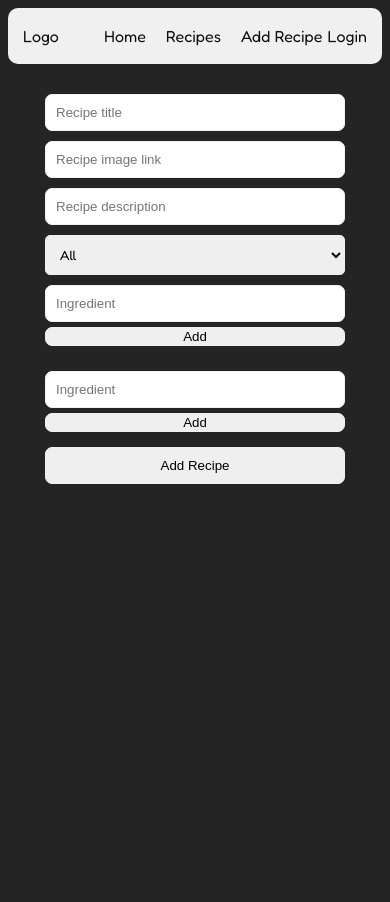
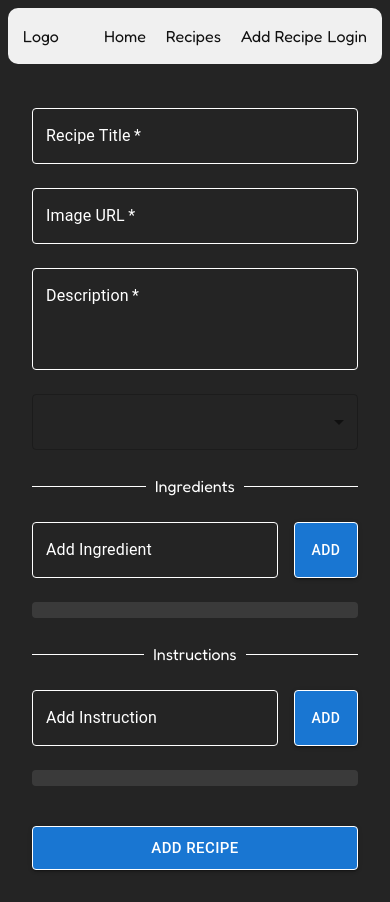
Before and after one commit to Hadi87s/Personal-Book-Recipe, a React (Vite) app: page /add-recipe in a window 390 px wide. Before the commit the page ends 844 px from the top, so only its background shows below. Built offline with nearby package versions, Linux system fonts and the light colour scheme.

Commit message:
making the details page responsive.

```diff
--- a/src/components/RecipeForm/RecipeForm.tsx
+++ b/src/components/RecipeForm/RecipeForm.tsx
@@ -1,8 +1,30 @@
 import { useContext, useRef, useState } from "react";
-import "./recipe-form.css";
 import { RecipesContext } from "../../providers/recipesProvider";
 import { ECategory, IRecipe } from "../../@Types";
 import { nanoid } from "nanoid";
+import {
+  Box,
+  Button,
+  TextField,
+  Select,
+  MenuItem,
+  List,
+  ListItem,
+  Typography,
+  Divider,
+} from "@mui/material";
+
+const whiteStyle = {
+  color: "white",
+  borderColor: "white",
+  "& .MuiOutlinedInput-root": {
+    "& fieldset": { borderColor: "white" },
+    "&:hover fieldset": { borderColor: "white" },
+    "&.Mui-focused fieldset": { borderColor: "white" },
+  },
+  "& .MuiInputLabel-root": { color: "white" },
+  "& .MuiInputBase-input": { color: "white" },
+};
 
 const RecipeForm = () => {
   const [ingredients, setIngredients] = useState<string[]>([]);
@@ -10,118 +32,221 @@ const RecipeForm = () => {
   const ingredientItem = useRef<HTMLInputElement>(null);
   const instructionItem = useRef<HTMLInputElement>(null);
   const { setRecipes } = useContext(RecipesContext);
+
   const handleAddingIngredient = (
     e: React.MouseEvent<HTMLButtonElement, MouseEvent>
   ) => {
     e.preventDefault();
-    if (ingredientItem.current && ingredientItem.current.value != "") {
-      setIngredients((oldValue) => [
-        ...oldValue,
-        ingredientItem.current?.value!,
-      ]);
+    if (ingredientItem.current?.value) {
+      setIngredients((old) => [...old, ingredientItem.current!.value]);
+      ingredientItem.current!.value = "";
     }
   };
+
   const handleAddingInstruction = (
     e: React.MouseEvent<HTMLButtonElement, MouseEvent>
   ) => {
     e.preventDefault();
-    if (instructionItem.current && instructionItem.current.value != "") {
-      setInstructions((oldValue) => [
-        ...oldValue,
-        instructionItem.current?.value!,
-      ]);
+    if (instructionItem.current?.value) {
+      setInstructions((old) => [...old, instructionItem.current!.value]);
+      instructionItem.current!.value = "";
     }
-  }; // you can use one function for this as well, well do it when I refactor the code :)
+  };
 
   const handleRecipeSubmit = (e: React.FormEvent<HTMLFormElement>) => {
     e.preventDefault();
-    const id = nanoid();
-    const title: string = e.currentTarget["Title"].value;
-    const image: string = e.currentTarget["image"].value;
-    const description: string = e.currentTarget["Desc"].value;
-    const category: ECategory = e.currentTarget["cat"].value;
+    const formData = new FormData(e.currentTarget);
 
     const recipe: IRecipe = {
-      id,
-      title,
-      image,
-      description,
-      category,
+      id: nanoid(),
+      title: formData.get("title") as string,
+      image: formData.get("image") as string,
+      description: formData.get("description") as string,
+      category: formData.get("category") as ECategory,
       ingredients,
       instructions,
     };
-    setRecipes((oldValue: IRecipe[]) => [...oldValue, recipe]);
+
+    setRecipes((old: IRecipe[]) => [...old, recipe]);
+    // Reset form
+    setIngredients([]);
+    setInstructions([]);
   };
 
   return (
-    <div>
-      <form className="Recipe-form" onSubmit={handleRecipeSubmit}>
-        <label htmlFor="Title"></label>
-        <input type="text" placeholder="Recipe title" id="Title" />
-        <input type="text" placeholder="Recipe image link" id="image" />
-        <input type="text" placeholder="Recipe description" id="Desc" />
-        <div className="category">
-          <select id="cat">
-            <option value="">All</option>
-            <option value={ECategory.BREAK_FAST}>Breakfast</option>
-            <option value={ECategory.LUNCH}>Lunch</option>
-            <option value={ECategory.DINNER}>Dinner</option>
-            <option value={ECategory.DESSERT}>Dessert</option>
-          </select>
-        </div>
-        <div className="ingredients">
-          <input
-            ref={ingredientItem}
-            type="text"
-            placeholder="Ingredient"
-            id="ingredientItem"
+    <Box sx={{ maxWidth: 600, mx: "auto", p: 3 }}>
+      <Box
+        component="form"
+        onSubmit={handleRecipeSubmit}
+        sx={{ display: "flex", flexDirection: "column", gap: 3 }}
+      >
+        <TextField
+          name="title"
+          label="Recipe Title"
+          variant="outlined"
+          fullWidth
+          required
+          sx={whiteStyle}
+          InputLabelProps={{ sx: { color: "white" } }}
         />
-          <button
-            type="submit"
-            className="addIngredient"
+
+        <TextField
+          name="image"
+          label="Image URL"
+          variant="outlined"
+          fullWidth
+          required
+          sx={whiteStyle}
+          InputLabelProps={{ sx: { color: "white" } }}
+        />
+
+        <TextField
+          name="description"
+          label="Description"
+          variant="outlined"
+          fullWidth
+          multiline
+          rows={3}
+          required
+          sx={whiteStyle}
+          InputLabelProps={{ sx: { color: "white" } }}
+        />
+
+        <Select
+          name="category"
+          defaultValue=""
+          variant="outlined"
+          fullWidth
+          required
+          sx={whiteStyle}
+          MenuProps={{
+            PaperProps: {
+              sx: {
+                bgcolor: "#121212",
+                "& .MuiMenuItem-root": {
+                  color: "white",
+                  "&:hover": { bgcolor: "rgba(255,255,255,0.1)" },
+                },
+              },
+            },
+          }}
+        >
+          <MenuItem value={ECategory.BREAK_FAST}>Breakfast</MenuItem>
+          <MenuItem value={ECategory.LUNCH}>Lunch</MenuItem>
+          <MenuItem value={ECategory.DINNER}>Dinner</MenuItem>
+          <MenuItem value={ECategory.DESSERT}>Dessert</MenuItem>
+        </Select>
+
+        <Divider
+          sx={{
+            color: "white",
+            "&::before, &::after": {
+              borderColor: "white",
+            },
+          }}
+        >
+          Ingredients
+        </Divider>
+
+        <Box sx={{ display: "flex", gap: 2 }}>
+          <TextField
+            inputRef={ingredientItem}
+            label="Add Ingredient"
+            variant="outlined"
+            fullWidth
+            sx={whiteStyle}
+            InputLabelProps={{ sx: { color: "white" } }}
+          />
+          <Button
+            variant="contained"
             onClick={handleAddingIngredient}
+            type="button"
+            sx={{ color: "white", border: "1px solid white" }}
           >
             Add
-          </button>
-        </div>
-        <div className="ingredientList">
-          <ol className="itemsList">
+          </Button>
+        </Box>
+
+        <List
+          dense
+          sx={{
+            bgcolor: "rgba(255,255,255,0.1)",
+            borderRadius: 1,
+            color: "white",
+          }}
+        >
           {ingredients.map((ingredient, index) => (
-              <li key={index}>
+            <ListItem key={index}>
+              <Typography variant="body2" sx={{ color: "white" }}>
                 {index + 1}. {ingredient}
-              </li>
+              </Typography>
+            </ListItem>
           ))}
-          </ol>
-        </div>
-        <div className="instructions">
-          <div className="ingredients">
-            <input
-              ref={instructionItem}
-              type="text"
-              placeholder="Ingredient"
-              id="ingredientItem"
+        </List>
+
+        <Divider
+          sx={{
+            color: "white",
+            "&::before, &::after": {
+              borderColor: "white",
+            },
+          }}
+        >
+          Instructions
+        </Divider>
+
+        <Box sx={{ display: "flex", gap: 2 }}>
+          <TextField
+            inputRef={instructionItem}
+            label="Add Instruction"
+            variant="outlined"
+            fullWidth
+            multiline
+            sx={whiteStyle}
+            InputLabelProps={{ sx: { color: "white" } }}
           />
-            <button
-              type="submit"
-              className="addIngredient"
+          <Button
+            variant="contained"
             onClick={handleAddingInstruction}
+            type="button"
+            sx={{ color: "white", border: "1px solid white" }}
           >
             Add
-            </button>
-          </div>
-          <div className="ingredientList">
-            <ol style={{ listStyle: "none" }} className="itemsList">
+          </Button>
+        </Box>
+
+        <List
+          dense
+          sx={{
+            bgcolor: "rgba(255,255,255,0.1)",
+            borderRadius: 1,
+            color: "white",
+          }}
+        >
           {instructions.map((instruction, index) => (
-                <li key={index}>
-                  {index + 1}. {instruction}
-                </li>
+            <ListItem key={index}>
+              <Typography variant="body2" sx={{ color: "white" }}>
+                <strong>{index + 1}.</strong> {instruction}
+              </Typography>
+            </ListItem>
           ))}
-            </ol>
-          </div>
-        </div>
-        <input type="submit" value="Add Recipe" />
-      </form>
-    </div>
+        </List>
+
+        <Button
+          type="submit"
+          variant="contained"
+          size="large"
+          sx={{
+            mt: 2,
+            color: "white",
+            border: "1px solid white",
+            "&:hover": { bgcolor: "rgba(255,255,255,0.1)" },
+          }}
+        >
+          Add Recipe
+        </Button>
+      </Box>
+    </Box>
   );
 };
 
--- a/src/components/recipe/Recipe.tsx
+++ b/src/components/recipe/Recipe.tsx
@@ -1,6 +1,8 @@
 import { Link } from "react-router-dom";
 import { IRecipe } from "../../@Types";
 import "./recipe.css";
+import LaunchRoundedIcon from "@mui/icons-material/LaunchRounded";
+
 interface IProps {
   recipe: IRecipe;
 }
@@ -12,7 +14,9 @@ const Recipe = ({ recipe }: IProps) => {
         <img src={recipe.image} alt="" />
       </div>
       <div className="name">
-        <Link to={`/recipe/${recipe.id}`}>{recipe.title}</Link>
+        <Link to={`/recipe/${recipe.id}`}>
+          {recipe.title} <LaunchRoundedIcon fontSize="small" />
+        </Link>
       </div>
       <div className="desc">{recipe.description}</div>
     </div>
```
Also changed, not shown: src/components/Details/details.css (+51 -13 lines). Lines whose indentation alone changed are shown as unchanged.
